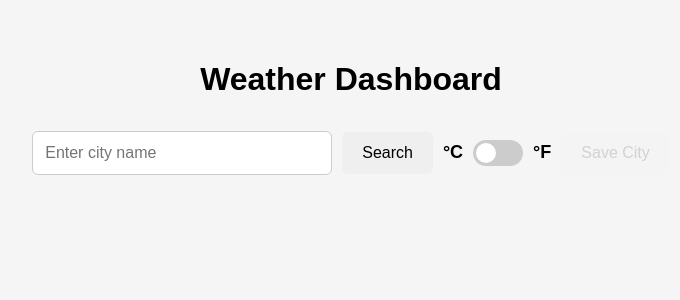
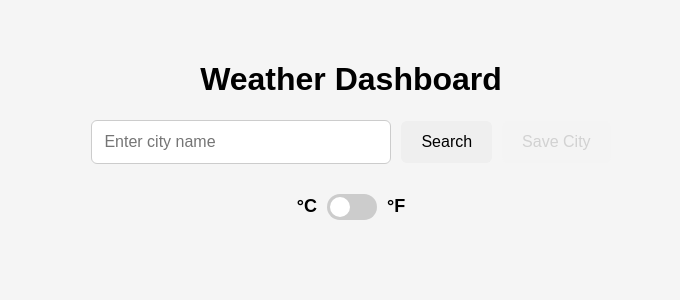
Before and after one commit to jaypujara76-droid/weather-dashboard, a React (Vite) app: page / in a window 1280 px wide. Shown: the top 300 px of the page, without its empty margins (289-969 px from the left). Built offline with nearby package versions, Linux system fonts and the light colour scheme.

Commit message:
refector: extract search bar component

```diff
--- a/src/App.jsx
+++ b/src/App.jsx
@@ -4,6 +4,7 @@ import CityList from "./components/CityList";
 import TemperatureToggle from "./components/TemperatureToggle";
 import Forecast from "./components/Forecast";
 import "./App.css";
+import SearchBar from "./components/SearchBar";
 
 function App() {
   const [city, setCity] = useState("");
@@ -142,28 +143,15 @@ function App() {
       <h1>Weather Dashboard</h1>
 
       {/* Search */}
-      <div className="search-container">
-        <input
-          type="text"
-          placeholder="Enter city name"
-          value={city}
-          onChange={(e) => setCity(e.target.value)}
-          onKeyDown={(e) => {
-            if (e.key === "Enter") {
-              handleSearch();
-            }
-          }}
-        />
+      <SearchBar
+        city={city}
+        setCity={setCity}
+        onSearch={handleSearch}
+        onSave={saveCity}
+        disabled={!weather}
+      />
 
-        <button onClick={handleSearch}>Search</button>
-
-        <TemperatureToggle unit={unit} setUnit={setUnit} />
-
-        <button onClick={saveCity} disabled={!weather}>
-          Save City
-        </button>
-      </div>
-
+      <TemperatureToggle unit={unit} setUnit={setUnit} />
       {/* Loading */}
       {loading && (
         <div className="loading">
--- a/src/components/SearchBar.jsx
+++ b/src/components/SearchBar.jsx
@@ -0,0 +1,36 @@
+function SearchBar({
+  city,
+  setCity,
+  onSearch,
+  onSave,
+  disabled,
+}) {
+  return (
+    <div className="search-container">
+      <input
+        type="text"
+        placeholder="Enter city name"
+        value={city}
+        onChange={(e) => setCity(e.target.value)}
+        onKeyDown={(e) => {
+          if (e.key === "Enter") {
+            onSearch();
+          }
+        }}
+      />
+
+      <button onClick={onSearch}>
+        Search
+      </button>
+
+      <button
+        onClick={onSave}
+        disabled={disabled}
+      >
+        Save City
+      </button>
+    </div>
+  );
+}
+
+export default SearchBar;
```
